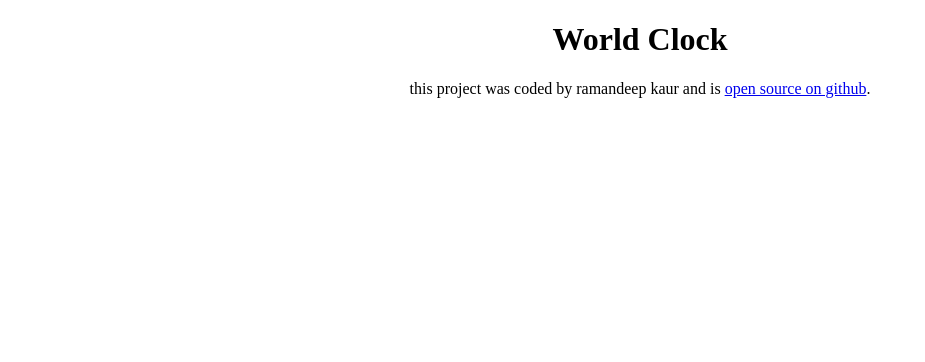
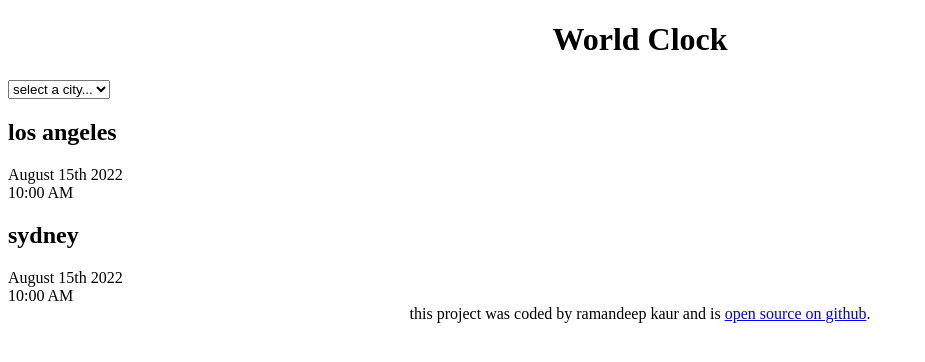
Before and after one commit to Ramandeepbunny/wrold-clock, a plain HTML site: page index.html in a window 1280 px wide. Shown: the whole page, without its empty margins (0-925 px from the left). Drawn offline with Linux system fonts and the light colour scheme.

Commit message:
added the basic html

```diff
--- a/index.html
+++ b/index.html
@@ -8,7 +8,27 @@
   <title>world clock</title>
 </head>
 <body>
- <h1>World Clock</h1>
+  <div class="container">
+
+  </div>
+    <h1>World Clock</h1>
+      <select>
+        <option value="">select a city...</option>
+        <option value="">london</option>
+        <option value="">new york</option>
+        <option value="">auckland</option>
+      </select>
+
+      <div class="city">
+        <h2>los angeles </h2>
+        <div class="date">August 15th 2022</div>
+        <div class="time">10:00 AM</div>
+      </div>
+      <div class="city">
+        <h2>sydney</h2>
+        <div class="date">August 15th 2022</div>
+        <div class="time">10:00 AM</div>
+      </div>
  <footer>
  this project was coded by ramandeep kaur and is <a href="https://github.com/Ramandeepbunny" target="_blank"> open source on github</a>.
   </footer>
```
